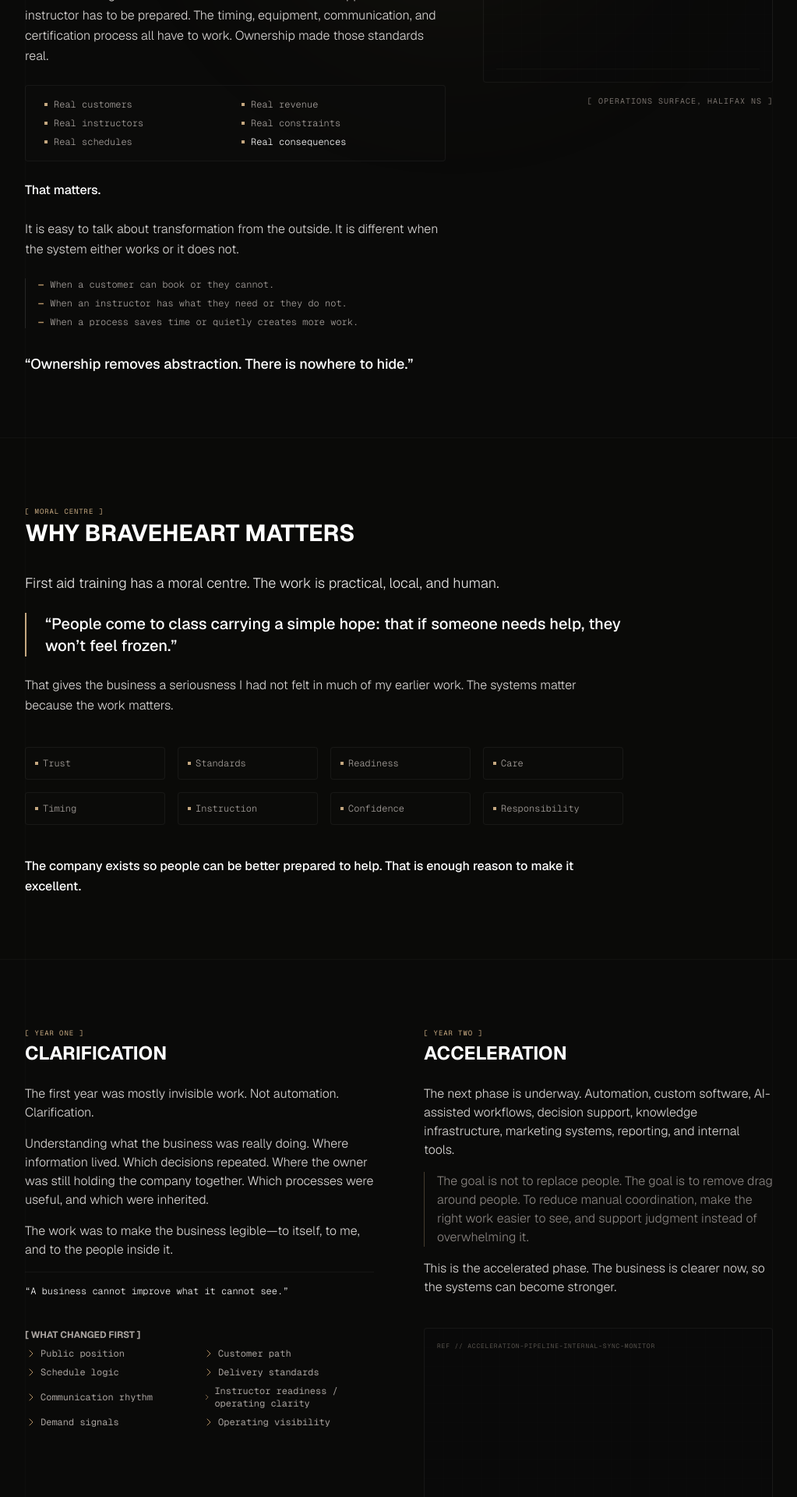
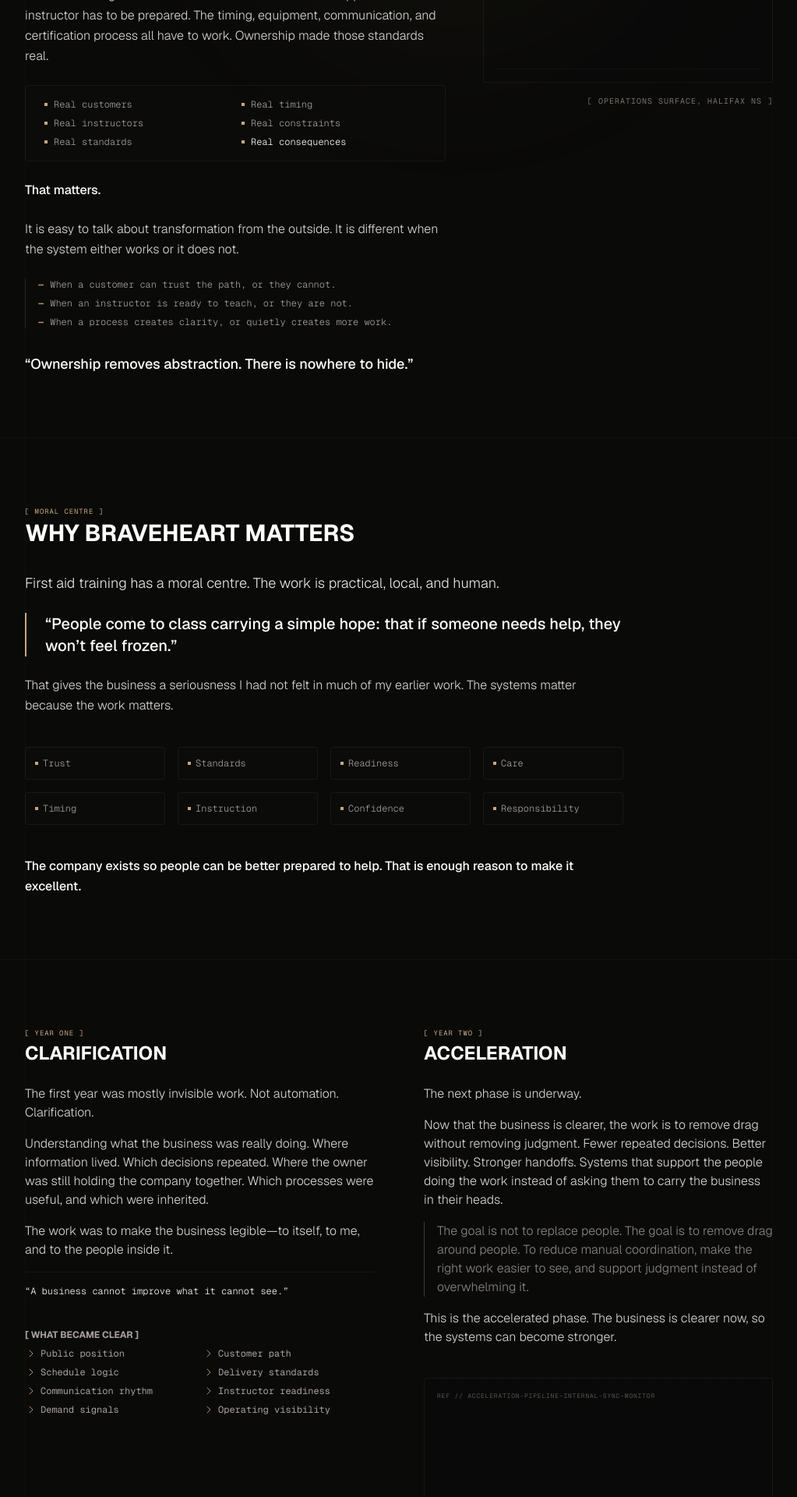
Before and after one commit to ee-prog/castson-site, a Next.js app: page /braveheart in a window 1280 px wide. Shown: the part 620-2540 px from the top of the page at 78% size, without its empty margins (128-1151 px from the left). Built offline with nearby package versions, Linux system fonts and the light colour scheme.

Commit message:
copy: polish BraveHeart page to raise language to ownership-level

```diff
--- a/src/app/braveheart/page.tsx
+++ b/src/app/braveheart/page.tsx
@@ -78,13 +78,13 @@ export default function BraveHeart() {
                   </div>
                   <div className="flex items-center gap-2">
                     <span className="h-1 w-1 bg-emerald-400"></span>
-                    <span>Real schedules</span>
+                    <span>Real standards</span>
                   </div>
                 </div>
                 <div className="space-y-2">
                   <div className="flex items-center gap-2">
                     <span className="h-1 w-1 bg-emerald-400"></span>
-                    <span>Real revenue</span>
+                    <span>Real timing</span>
                   </div>
                   <div className="flex items-center gap-2">
                     <span className="h-1 w-1 bg-emerald-400"></span>
@@ -108,15 +108,15 @@ export default function BraveHeart() {
               <ul className="space-y-2 text-xs font-mono text-zinc-400 pl-4 border-l border-white/10 list-none">
                 <li className="flex items-start gap-2">
                   <span className="text-emerald-500 font-bold shrink-0">—</span>
-                  <span>When a customer can book or they cannot.</span>
+                  <span>When a customer can trust the path, or they cannot.</span>
                 </li>
                 <li className="flex items-start gap-2">
                   <span className="text-emerald-500 font-bold shrink-0">—</span>
-                  <span>When an instructor has what they need or they do not.</span>
+                  <span>When an instructor is ready to teach, or they are not.</span>
                 </li>
                 <li className="flex items-start gap-2">
                   <span className="text-emerald-500 font-bold shrink-0">—</span>
-                  <span>When a process saves time or quietly creates more work.</span>
+                  <span>When a process creates clarity, or quietly creates more work.</span>
                 </li>
               </ul>
 
@@ -208,9 +208,9 @@ export default function BraveHeart() {
               </div>
 
               <div className="space-y-2 pt-4">
-                <h4 className="text-xs font-mono font-bold uppercase text-zinc-400">[ What Changed First ]</h4>
+                <h4 className="text-xs font-mono font-bold uppercase text-zinc-400">[ What Became Clear ]</h4>
                 <ul className="grid grid-cols-1 sm:grid-cols-2 gap-2 text-xs font-mono text-zinc-400">
-                  {["Public position", "Customer path", "Schedule logic", "Delivery standards", "Communication rhythm", "Instructor readiness / operating clarity", "Demand signals", "Operating visibility"].map((c) => (
+                  {["Public position", "Customer path", "Schedule logic", "Delivery standards", "Communication rhythm", "Instructor readiness", "Demand signals", "Operating visibility"].map((c) => (
                     <li key={c} className="flex items-center gap-1">
                       <ChevronRight className="h-4 w-4 text-emerald-500" strokeWidth={1.5} aria-hidden="true" />
                       <span>{c}</span>
@@ -229,7 +229,10 @@ export default function BraveHeart() {
 
               <div className="text-zinc-300 font-light text-sm sm:text-base space-y-4">
                 <p>
-                  The next phase is underway. Automation, custom software, AI-assisted workflows, decision support, knowledge infrastructure, marketing systems, reporting, and internal tools.
+                  The next phase is underway.
+                </p>
+                <p>
+                  Now that the business is clearer, the work is to remove drag without removing judgment. Fewer repeated decisions. Better visibility. Stronger handoffs. Systems that support the people doing the work instead of asking them to carry the business in their heads.
                 </p>
                 <p className="border-l border-emerald-400/40 pl-4 text-zinc-400 opacity-80">
                   The goal is not to replace people. The goal is to remove drag around people. To reduce manual coordination, make the right work easier to see, and support judgment instead of overwhelming it.
@@ -265,9 +268,14 @@ export default function BraveHeart() {
               <p>
                 This has been one of the most useful lessons. Outgrowing a platform is not always a failure. Sometimes it means the business has become clearer than the software built to contain it.
               </p>
-              <p className="border-l border-white/10 pl-4 text-zinc-400 text-xs font-mono">
-                Generic tools are useful when you are learning the shape of the business. But once the shape becomes clear, the compromise becomes visible. That is where custom systems begin to make sense. Not because they are impressive, but because they can be more truthful.
-              </p>
+              <div className="border-l border-white/10 pl-4 text-zinc-400 text-xs font-mono space-y-4">
+                <p>
+                  Generic tools are useful when you are still learning the shape of a business. Once the shape becomes clear, the compromise becomes visible.
+                </p>
+                <p>
+                  That is where custom systems begin to make sense — not because they are impressive, but because they can be more truthful to how the business actually works.
+                </p>
+              </div>
             </div>
 
             {/* Right: What I am Watching */}
@@ -280,7 +288,7 @@ export default function BraveHeart() {
                 <ul className="space-y-3 text-xs font-mono text-zinc-300">
                   <li className="flex items-start gap-2">
                     <span className="text-emerald-500 font-bold shrink-0">Q1 //</span>
-                    <span>Can BraveHeart grow without becoming more complicated?</span>
+                    <span>Can BraveHeart grow without becoming harder to run?</span>
                   </li>
                   <li className="flex items-start gap-2">
                     <span className="text-emerald-500 font-bold shrink-0">Q2 //</span>
@@ -292,11 +300,11 @@ export default function BraveHeart() {
                   </li>
                   <li className="flex items-start gap-2">
                     <span className="text-emerald-500 font-bold shrink-0">Q4 //</span>
-                    <span>Can marketing, operations, finance, scheduling, and customer experience become part of the same living picture?</span>
+                    <span>Can the work become easier to see before it becomes urgent?</span>
                   </li>
                   <li className="flex items-start gap-2">
                     <span className="text-white font-bold shrink-0">Q5 //</span>
-                    <span className="text-white">Can a small service company operate with the leverage of a much larger one while staying human?</span>
+                    <span className="text-white">Can a small service company gain leverage without losing its human standard?</span>
                   </li>
                 </ul>
 
--- a/src/app/now/page.tsx
+++ b/src/app/now/page.tsx
@@ -77,8 +77,8 @@ export default function Now() {
                     "AI-assisted workflows",
                     "Automation",
                     "Facebook content and advertising systems",
-                    "SEO and paid search optimization",
-                    "Operational dashboards",
+                    "Demand signals",
+                    "Operating visibility",
                     "Scheduling intelligence",
                     "Knowledge systems",
                     "Marketing loops",
--- a/src/app/page.tsx
+++ b/src/app/page.tsx
@@ -267,7 +267,7 @@ export default function Home() {
               </div>
 
               <p>
-                There were new platforms: Squarespace, Acuity, Monday.com, advertising systems, SEO, paid search, and operational dashboards.
+                There were new platforms: Squarespace, Acuity, Monday.com, advertising systems, search, and operating visibility.
               </p>
 
               <p>
--- a/src/app/ripley/page.tsx
+++ b/src/app/ripley/page.tsx
@@ -237,14 +237,14 @@ export default function Ripley() {
 
               <div className="grid grid-cols-1 sm:grid-cols-2 md:grid-cols-3 gap-2 sm:gap-3 text-xs font-mono text-zinc-400">
                 {[
-                  "Course operations",
+                  "Delivery standards",
                   "Instructor coordination",
-                  "Customer messaging",
+                  "Communication rhythm",
                   "Scheduling visibility",
                   "Marketing production",
                   "Facebook content/ads",
-                  "SEO & paid search",
-                  "Operational reports",
+                  "Demand signals",
+                  "Operating visibility",
                   "Financial visibility",
                   "Knowledge manager",
                   "Decision support",
--- a/src/components/footer.tsx
+++ b/src/components/footer.tsx
@@ -39,7 +39,7 @@ export default function Footer() {
           {/* Summary / Contact Col */}
           <div className="space-y-4">
             <p className="text-xs text-zinc-400 leading-relaxed font-light">
-              For owners, investors, operators, executives, and builders interested in place-based experience brands, service standards, and operational systems.
+              For owners, operators, property holders, and collaborators interested in place-based experience brands, service standards, and operating systems.
             </p>
             <div className="pt-2">
               <a
@@ -55,7 +55,7 @@ export default function Footer() {
         </div>
 
         {/* Bottom copyright */}
-        <div className="mt-12 border-t border-white/5 pt-8 flex flex-col sm:flex-row items-center justify-between text-[10px] font-mono gap-4 text-zinc-650">
+        <div className="mt-12 border-t border-white/5 pt-8 flex flex-col sm:flex-row items-center justify-between text-[10px] font-mono gap-4 text-zinc-600">
           <p>© {year} Castson Inc. All rights reserved.</p>
           <div className="flex gap-4">
             <span>Built with Next.js & Tailwind v4</span>
```
